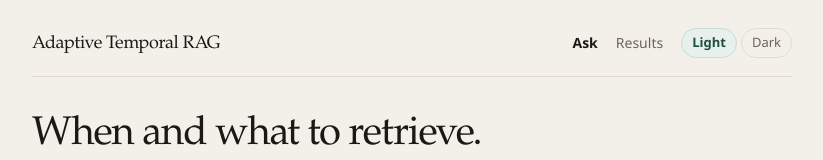
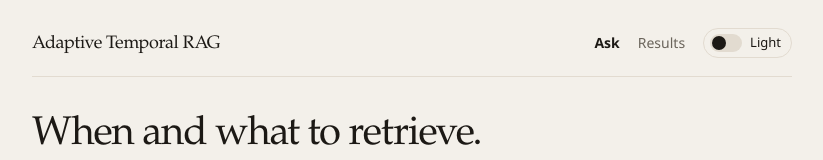
Before and after one commit to dakshagarwal76/adaptive-temporal-rag-project, a Next.js app in the folder web/: page / in a window 1280 px wide. Shown: the top 160 px of the page, without its empty margins (228-1051 px from the left). Built offline with nearby package versions, Linux system fonts and the light colour scheme.

Commit message:
Replace the light and dark buttons with one color-mode switch.

```diff
--- a/web/app/globals.css
+++ b/web/app/globals.css
@@ -90,27 +90,45 @@ a { color: inherit; }
   font-weight: 600;
 }
 
-.theme {
-  display: flex;
-  gap: 4px;
+.theme-toggle {
+  display: inline-flex;
+  align-items: center;
+  gap: 8px;
+  border: 1px solid var(--line);
+  background: transparent;
+  color: var(--ink);
+  border-radius: 999px;
+  padding: 4px 10px 4px 6px;
+  font: inherit;
+  font-size: 13px;
+  cursor: pointer;
 }
 
-.theme button {
-  font: inherit;
-  cursor: pointer;
-  border: 1px solid var(--line);
-  background: transparent;
-  color: var(--muted);
+.theme-track {
+  position: relative;
+  width: 32px;
+  height: 18px;
   border-radius: 999px;
-  padding: 4px 10px;
-  font-size: 13px;
+  background: var(--line);
+  flex: none;
 }
 
-.theme button[aria-pressed="true"] {
-  background: var(--soft);
-  border-color: var(--on);
-  color: var(--accent);
-  font-weight: 600;
+.theme-thumb {
+  position: absolute;
+  top: 2px;
+  left: 2px;
+  width: 14px;
+  height: 14px;
+  border-radius: 50%;
+  background: var(--ink);
+  transition: transform 0.15s ease;
+}
+
+.theme-toggle[aria-checked="true"] .theme-track { background: var(--accent); }
+
+.theme-toggle[aria-checked="true"] .theme-thumb {
+  transform: translateX(14px);
+  background: var(--accent-ink);
 }
 
 .lede {
--- a/web/components/site-header.tsx
+++ b/web/components/site-header.tsx
@@ -28,10 +28,17 @@ export function SiteHeader() {
           <Link href="/" data-active={path === "/" ? "true" : "false"}>Ask</Link>
           <Link href="/results" data-active={path === "/results" ? "true" : "false"}>Results</Link>
         </nav>
-        <div className="theme" role="group" aria-label="Color mode">
-          <button type="button" aria-pressed={theme === "light"} onClick={() => choose("light")}>Light</button>
-          <button type="button" aria-pressed={theme === "dark"} onClick={() => choose("dark")}>Dark</button>
-        </div>
+        <button
+          type="button"
+          className="theme-toggle"
+          role="switch"
+          aria-checked={theme === "dark"}
+          aria-label="Color mode"
+          onClick={() => choose(theme === "dark" ? "light" : "dark")}
+        >
+          <span className="theme-track" aria-hidden="true"><span className="theme-thumb" /></span>
+          {theme === "dark" ? "Dark" : "Light"}
+        </button>
       </div>
     </header>
   );
```
